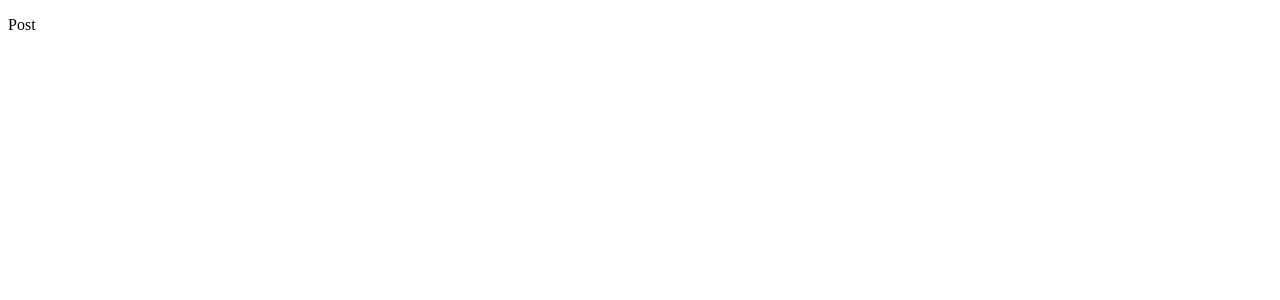
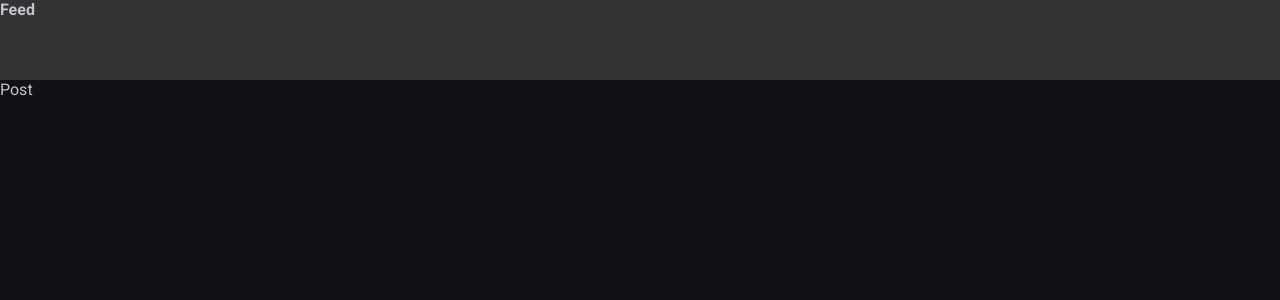
Before and after one commit to RodrigoGrz/Feed, a React (Vite) app: page / in a window 1280 px wide. Shown: the top 300 px of the page. Built offline with nearby package versions, Linux system fonts and the light colour scheme.

Commit message:
feat: configurations

```diff
--- a/index.html
+++ b/index.html
@@ -2,7 +2,12 @@
 <html lang="en">
   <head>
     <meta charset="UTF-8" />
+    <link rel="preconnect" href="https://fonts.gstatic.com" crossorigin />
+    <link href="https://fonts.googleapis.com/css2?family=Roboto:wght@400;700&display=swap" rel="stylesheet" />
     <link rel="icon" type="image/svg+xml" href="/vite.svg" />
+
+    <link rel="preconnect" href="https://fonts.googleapis.com" />
+
     <meta name="viewport" content="width=device-width, initial-scale=1.0" />
     <title>Vite + React</title>
   </head>
--- a/src/App.jsx
+++ b/src/App.jsx
@@ -1,7 +1,13 @@
+import { Header } from "./components/Header";
 import { Post } from "./Post";
+
+import "./global.css";
 
 export function App() {
   return (
-   <Post />
+    <div>
+      <Header />
+      <Post />
+    </div>
   )
 }
--- /dev/null
+++ b/src/components/Header.jsx
@@ -0,0 +1,9 @@
+import styles from "./Header.module.css"
+
+export function Header() {
+    return (
+        <header className={styles.header}>
+            <strong>Feed</strong>
+        </header>
+    );
+}
--- /dev/null
+++ b/src/components/Header.module.css
@@ -0,0 +1,4 @@
+.header {
+    background: #333;
+    height: 80px;
+}
--- /dev/null
+++ b/src/global.css
@@ -0,0 +1,30 @@
+:root {
+    --white: #ffffff;
+    --gray-100: #E1E1E6;
+    --gray-300: #C4C4CC;
+    --gray-400: #8D8D99;
+    --gray-600: #323238;
+    --gray-700: #29292E;
+    --gray-800: #202024;
+    --gray-900: #121214;
+
+    --green-500: #00875F;
+}
+
+* {
+    margin: 0;
+    padding: 0;
+    box-sizing: border-box;
+}
+
+body {
+    background: var(--gray-900);
+    color: var(--gray-300);
+    -webkit-font-smoothing: antialiased;
+}
+
+body, input, textarea, button {
+    font-family: 'Roboto', sans-serif;
+    font-weight: 400;
+    font-size: 1rem;
+}
```
Also changed, not shown: 1 other file (tests, documents, lock files or other folders).
